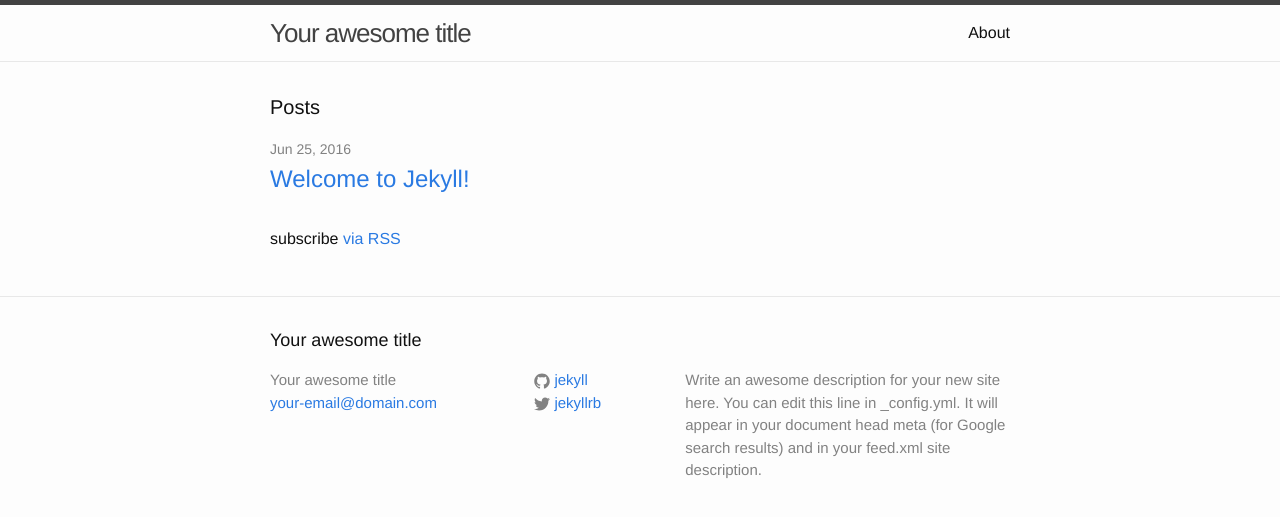
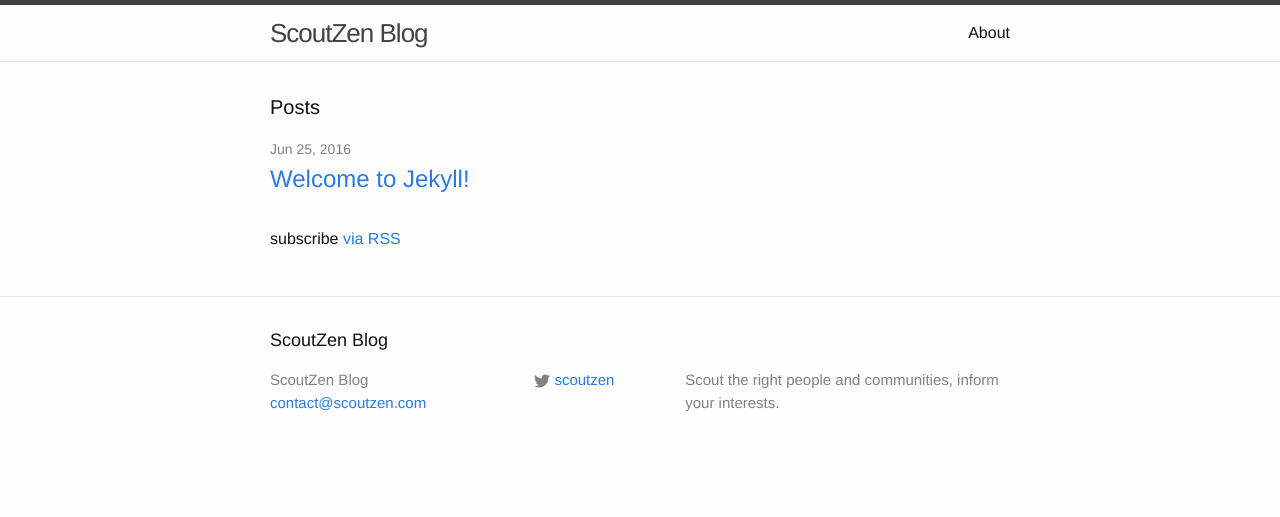
Before and after one commit to ScoutZen/scoutzen.github.io, a Jekyll site: the page built from index.html, in a window 1280 px wide. Shown: the top 517 px of the page. Built offline with Jekyll 4.4.1, drawn with Linux system fonts in a browser that asks for light colours.

Commit message:
Update config

```diff
--- a/_config.yml
+++ b/_config.yml
@@ -6,16 +6,13 @@
 # 'jekyll serve'. If you change this file, please restart the server process.
 
 # Site settings
-title: Your awesome title
-email: your-email@domain.com
+title: ScoutZen Blog
+email: contact@scoutzen.com
 description: > # this means to ignore newlines until "baseurl:"
-  Write an awesome description for your new site here. You can edit this
-  line in _config.yml. It will appear in your document head meta (for
-  Google search results) and in your feed.xml site description.
+  Scout the right people and communities, inform your interests.
 baseurl: "" # the subpath of your site, e.g. /blog
-url: "http://yourdomain.com" # the base hostname & protocol for your site
-twitter_username: jekyllrb
-github_username:  jekyll
+url: "https://www.scoutzen.com" # the base hostname & protocol for your site
+twitter_username: scoutzen
 
 # Build settings
 markdown: kramdown
```
